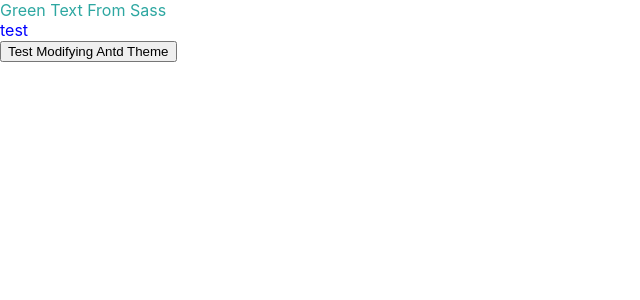
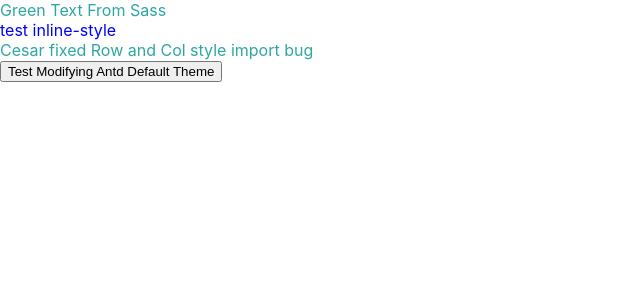
Before and after one commit to cesarnml/vite-react-ts-antd-minimal-config, a React (Vite) app: page / in a window 1280 px wide. Shown: the top 300 px of the page, without its empty margins (0-640 px from the left). Built offline with nearby package versions, Linux system fonts and the light colour scheme.

Commit message:
a few bug fixes

```diff
--- a/src/App.tsx
+++ b/src/App.tsx
@@ -1,16 +1,22 @@
-import { Button } from 'antd'
+import { Button, Col, Row, Space, Tag } from 'antd'
 import styles from './App.module.scss'
 
 function App() {
   const testObj = {
     name: 'test',
   }
+
   return (
-    <div className={styles.app}>
-      <div>Green Text From Sass</div>
-      <div style={{ color: 'blue' }}>{testObj?.name ?? 'test nullish coalescing operator'}</div>
-      <Button type="primary">Test Modifying Antd Theme</Button>
-    </div>
+    <Row justify="center" className={styles.app}>
+      <Col>
+        <Space direction="vertical">
+          <div>Green Text From Sass</div>
+          <div style={{ color: 'blue' }}>{testObj?.name ?? 'test nullish coalescing operator'} inline-style</div>
+          <Tag color="cyan">Cesar fixed Row and Col style import bug</Tag>
+          <Button type="primary">Test Modifying Antd Default Theme</Button>
+        </Space>
+      </Col>
+    </Row>
   )
 }
 
--- a/vite.config.ts
+++ b/vite.config.ts
@@ -28,7 +28,7 @@ export default defineConfig({
           libName: 'antd',
           style: (name) => {
             if (name === 'col' || name === 'row') {
-              return 'antd/lib/style/index.less'
+              return 'antd/es/grid/style/index.less'
             }
             return `antd/es/${name}/style/index.less`
           },
```
Also changed, not shown: src/logo.svg (deleted).
